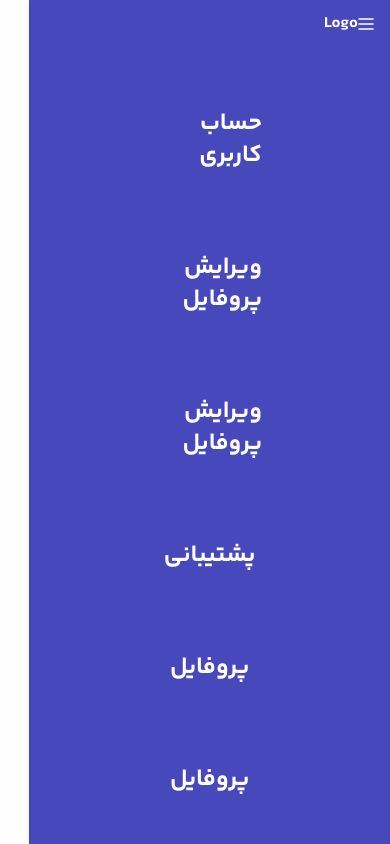
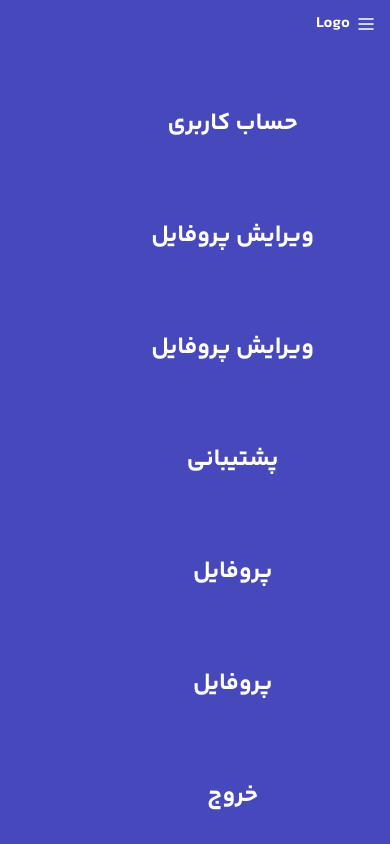
Before and after one commit to zahrabakhshandeh/Healthcare-Monitoring-Diet, a Next.js app: page /userPanel/userAccount in a window 390 px wide. Both pictures are taken after a click on the button 366 px from the left and 24 px from the top of the page. Shown: the top 844 px of the page. Built offline with nearby package versions, Linux system fonts and the light colour scheme.

Commit message:
Add some styles to make BergurMenu Component more responsive.

```diff
--- a/src/app/userPanel/layout.tsx
+++ b/src/app/userPanel/layout.tsx
@@ -5,7 +5,7 @@ import Sidebar from "@/components/userPanelComponents/Sidebar"
 export default function Layout({ children }:any) {
   return (
         <div className = "grid lg:grid-cols-5 md:grid-cols-4 gap-4 ">
-                <div className="lg:hidden sm:col-span-4 col-span-1 flex justify-start px-4 items-center bg-[var(--primary-blue)] py-3 mb-4 shadow-md scroll-smooth">
+                <div className="lg:hidden sm:col-span-4 col-span-2 flex justify-start px-4 items-center bg-[var(--primary-blue)] py-3 mb-4 shadow-md scroll-smooth">
                         <NavbarMobile />
                 </div>
 
--- a/src/components/userPanelComponents/Navbar-mobile/index.tsx
+++ b/src/components/userPanelComponents/Navbar-mobile/index.tsx
@@ -14,7 +14,7 @@ const NavbarMobile = () => {
     return(
         <nav>
             <ul className="flex flex-row text-white items-center
-            md:text-3xl sm:h-16 md:gap-5 bg-[var(--primary-blue)]">
+            md:text-3xl sm:h-16 md:gap-5 bg-[var(--primary-blue)] gap-2">
                 <li>
                     <button onClick={toggle} className="flex justify-center items-center">
                         <HamburgerSvg />
--- a/src/components/userPanelComponents/sidebarElemnet/index.tsx
+++ b/src/components/userPanelComponents/sidebarElemnet/index.tsx
@@ -5,7 +5,7 @@ const SidebarElement = ({text, logo, link}: sideBarElementType) => {
     return(
         <Link
           href={`${link}`}
-          className="cursor-pointer group md:hover:bg-white hover:bg-white  px-14 py-4 w-full lg:py-4
+          className="cursor-pointer group md:hover:bg-white hover:bg-white  sm:px-8 px-1 py-4 w-full lg:py-4
           md:py-6 md:px-52 flex items-center justify-center lg:ps-4 lg:rounded-s-3xl rounded-3xl hover:ease-in-out hover:duration-150 gap-2"
         >
           {logo}
```
